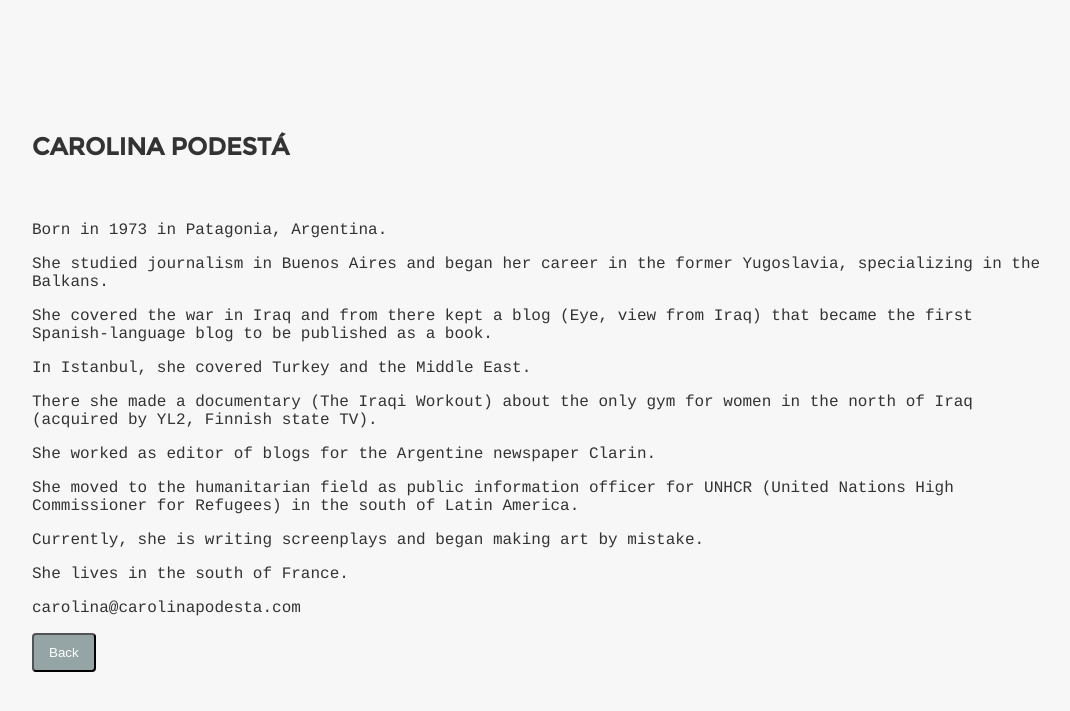
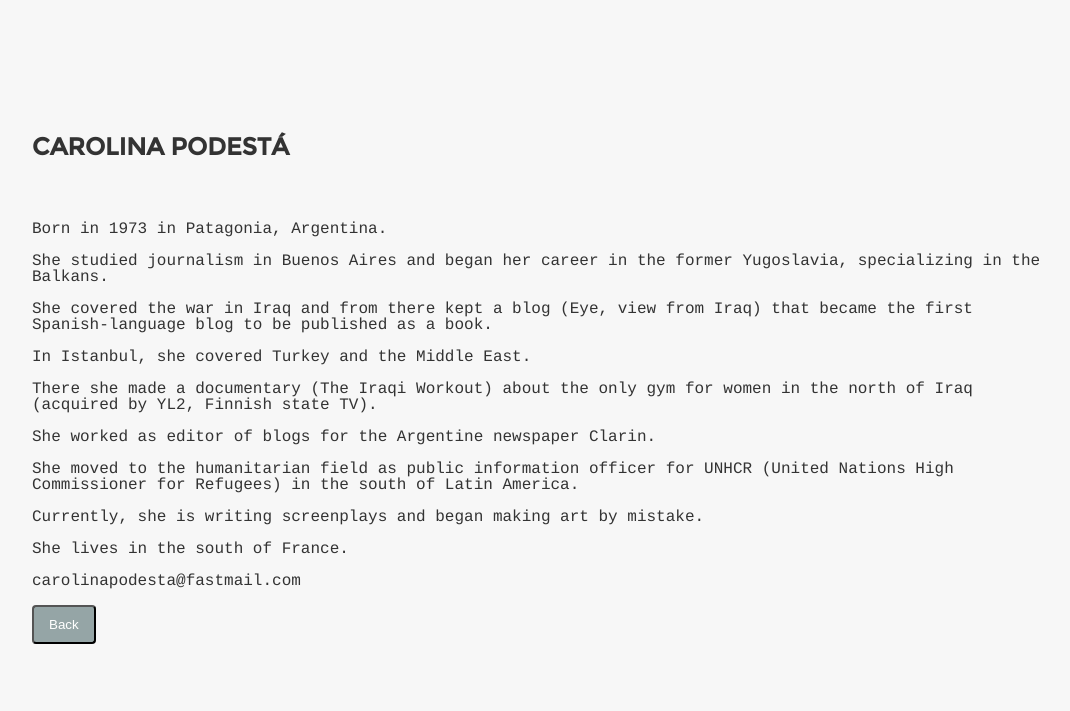
Before and after one commit to oceanomi/error-en, a Jekyll site: the page built from about.html, in a window 1280 px wide. Shown: the top 711 px of the page, without its empty margins (96-1166 px from the left). Built offline with Jekyll 4.4.1, drawn with Linux system fonts in a browser that asks for light colours.

Commit message:
update email address

```diff
--- a/_config.yml
+++ b/_config.yml
@@ -2,7 +2,7 @@ url: http://error-en.carolinapodesta.com/
 
 # Site settings
 title: Error
-email: carolina@carolinapodesta.com
+email: carolinapodesta@fastmail.com
 author: "Carolina Podesta"
 
 # Color settings (hex-codes without the leading hash-tag)
--- a/_includes/header.html
+++ b/_includes/header.html
@@ -5,7 +5,6 @@
       <ul class="links">
         <li><a href="/series/index.html">Work</a></li>
         <li><a href="/about/index.html">Carolina</a></li>
-        <li><a href="mailto:carolina@carolinapodesta.com"><img src="/img/email_envelope.png"></a></li>
       </ul>
       <ul class="language">
         <li><a href="http://error.carolinapodesta.com">Castellano</a></li>
--- a/about.html
+++ b/about.html
@@ -3,14 +3,14 @@ layout: about
 heading: Carolina Podestá
 ---
 
-Born in 1973 in Patagonia, Argentina.</p>
-She studied journalism in Buenos Aires and began her career in the former Yugoslavia, specializing in the Balkans.</p>
-She covered the war in Iraq and from there kept a blog (Eye, view from Iraq) that became the first Spanish-language blog to be published as a book. </p>
-In Istanbul, she covered Turkey and the Middle East.</p>
-There she made a documentary (The Iraqi Workout) about the only gym for women in the north of Iraq (acquired by YL2, Finnish state TV).</p>
-She worked as editor of blogs for the Argentine newspaper Clarin.</p>
-She moved to the humanitarian field as public information officer for UNHCR (United Nations High Commissioner for Refugees) in the south of Latin America.</p>
-Currently, she is writing screenplays and began making art by mistake.</p>
-She lives in the south of France.</p>
+<p>Born in 1973 in Patagonia, Argentina.</p>
+<p>She studied journalism in Buenos Aires and began her career in the former Yugoslavia, specializing in the Balkans.</p>
+<p>She covered the war in Iraq and from there kept a blog (Eye, view from Iraq) that became the first Spanish-language blog to be published as a book. </p>
+<p>In Istanbul, she covered Turkey and the Middle East.</p>
+<p>There she made a documentary (The Iraqi Workout) about the only gym for women in the north of Iraq (acquired by YL2, Finnish state TV).</p>
+<p>She worked as editor of blogs for the Argentine newspaper Clarin.</p>
+<p>She moved to the humanitarian field as public information officer for UNHCR (United Nations High Commissioner for Refugees) in the south of Latin America.</p>
+<p>Currently, she is writing screenplays and began making art by mistake.</p>
+<p>She lives in the south of France.</p>
 
-carolina@carolinapodesta.com</p>
+<p>carolinapodesta@fastmail.com</p>
```
Also changed, not shown: img/email_envelope.png (deleted).
